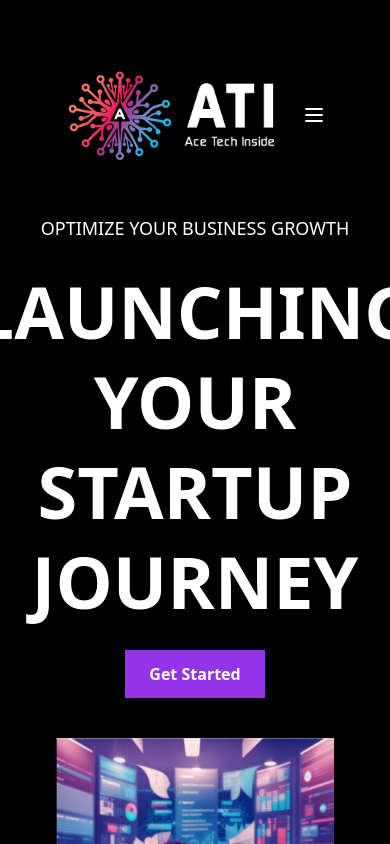
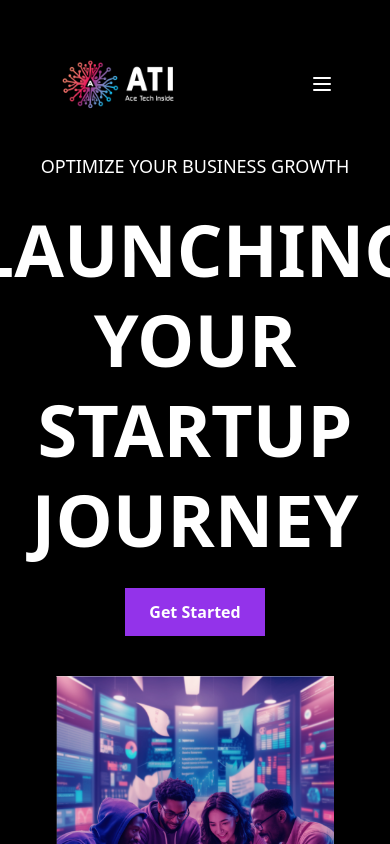
Before and after one commit to dhruvi1627/acetech, a React (Vite) app: page / in a window 390 px wide. Shown: the top 844 px of the page. Built offline with nearby package versions, Linux system fonts and the light colour scheme.

Commit message:
Enhance Header component with responsive navigation and logo adjustments

```diff
--- a/src/components/Header.jsx
+++ b/src/components/Header.jsx
@@ -10,11 +10,16 @@ export default function Header() {
       <div className="container mx-auto px-6 py-4 flex items-center justify-between">
         {/* Logo */}
         <div className="flex items-center space-x-2">
-          <img src={aceTechLogo} alt="Ace Tech Logo" className="rounded-full" />
+          <img
+            src={aceTechLogo}
+            alt="Ace Tech Logo"
+            className="w-32 h-auto" // Added width class, height will adjust automatically
+          />
         </div>
 
-        {/* Desktop Navigation */}
-        <nav className="hidden md:flex space-x-6">
+        {/* Desktop Navigation with Mobile Button */}
+        <nav className="flex items-center">
+          <div className="hidden md:flex space-x-6">
             <a
               href="#"
               className="hover:text-gray-400 transition-colors duration-200"
@@ -57,15 +62,14 @@ export default function Header() {
             >
               CONTACT US
             </a>
-        </nav>
-
-        {/* Mobile Menu Button */}
+          </div>
           <button
-          className="text-white p-2"
+            className="md:hidden text-white ml-4" // Added md:hidden to hide on medium and larger screens
             onClick={() => setIsMenuOpen(!isMenuOpen)}
           >
             {isMenuOpen ? <X size={24} /> : <Menu size={24} />}
           </button>
+        </nav>
       </div>
 
       {/* Mobile Menu */}
```
Lines whose indentation alone changed are shown as unchanged.
